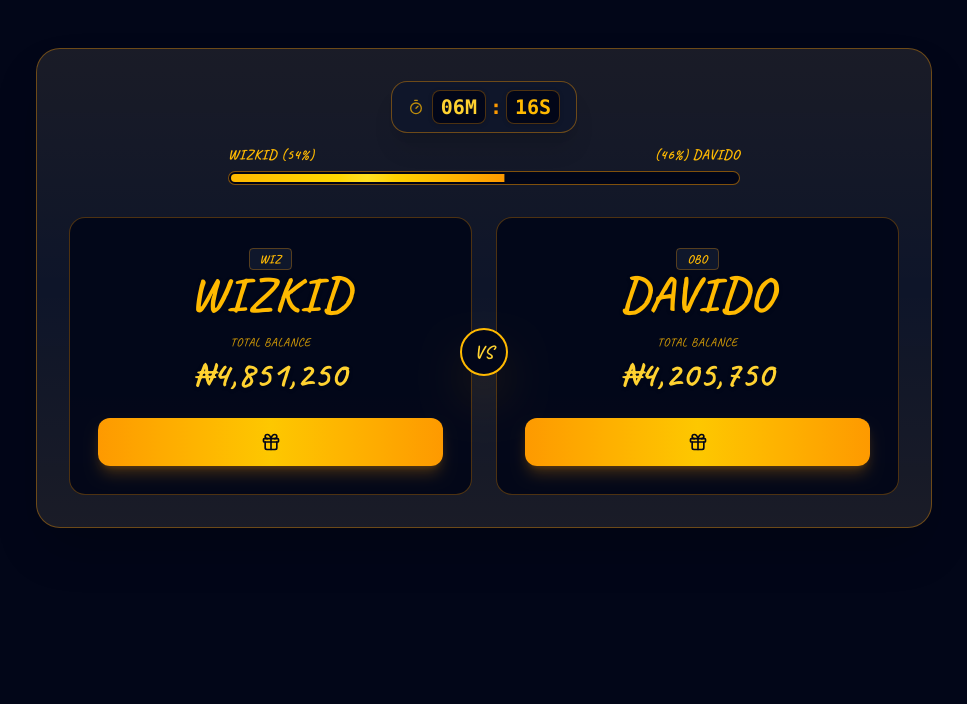
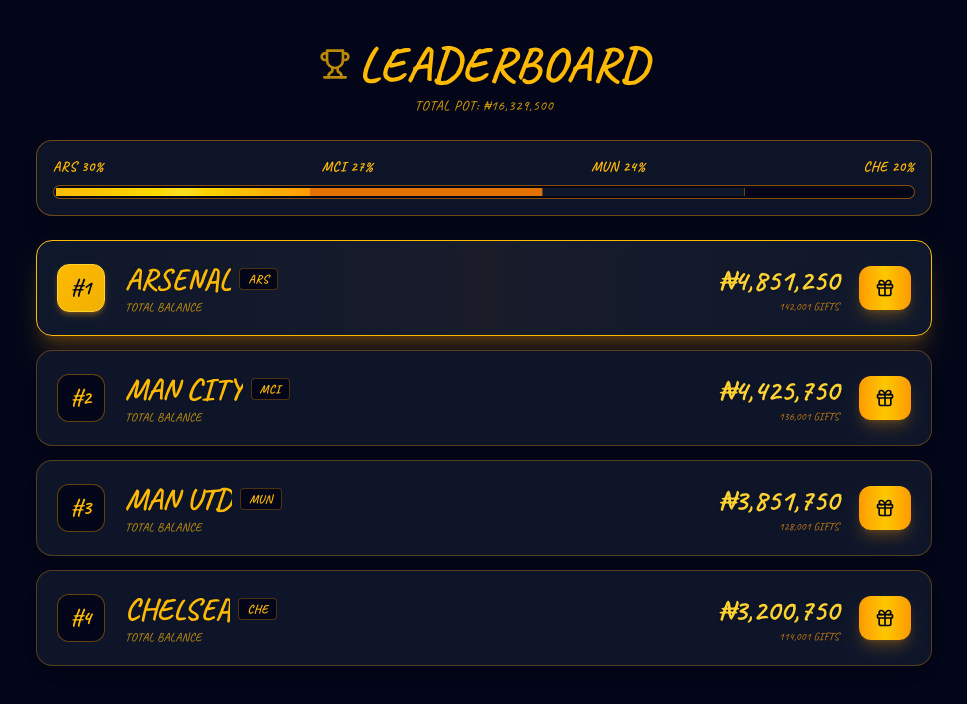
Before and after one commit to Coordinator-hq/001, a React (Vite) app: page / in a window 1280 px wide. Shown: the top 704 px of the page, without its empty margins (156-1123 px from the left). Built offline with nearby package versions, Linux system fonts and the light colour scheme.

Commit message:
feat: rebrand to football league theme
Update initial teams to football clubs, reset storage keys, and implement the LeaderboardView component to replace VersusView.

```diff
--- a/src/App.tsx
+++ b/src/App.tsx
@@ -4,7 +4,7 @@
  */
 
 import React, { useState, useEffect } from 'react';
-import { VersusView } from './components/VersusView';
+import { LeaderboardView } from './components/LeaderboardView';
 import { TeamScreen } from './components/TeamScreen';
 import {
   Team,
@@ -15,21 +15,21 @@
 } from './data/initialLeagueData';
 
 const STORAGE_KEYS = {
-  TEAMS: 'apex_teams_v6',
-  EVENTS: 'apex_events_v6'
+  TEAMS: 'fanbrawl_teams_v8',
+  EVENTS: 'fanbrawl_events_v8'
 };
 
 export default function App() {
   // Navigation State
   const [selectedTeamId, setSelectedTeamId] = useState<string | null>(null);
 
-  // Teams State
+  // Teams State (Arsenal, Man City, Man Utd, Chelsea)
   const [teams, setTeams] = useState<Team[]>(() => {
     const saved = localStorage.getItem(STORAGE_KEYS.TEAMS);
     if (saved) {
       try {
         const parsed = JSON.parse(saved);
-        if (Array.isArray(parsed) && parsed.length === 4 && parsed.some(t => t.id === 'wizkid')) {
+        if (Array.isArray(parsed) && parsed.length === 4 && parsed.some(t => t.id === 'arsenal')) {
           return parsed;
         }
       } catch (e) {
@@ -128,16 +128,14 @@
     setLiveEvents((prev) => [newEvt, ...prev.slice(0, 39)]);
   };
 
-  const sortedTeams = [...teams].sort((a, b) => b.totalBalance - a.totalBalance);
   const currentSelectedTeam = teams.find((t) => t.id === selectedTeamId);
-  const currentTeamRank = currentSelectedTeam ? sortedTeams.findIndex((t) => t.id === currentSelectedTeam.id) + 1 : 1;
 
   return (
     <div className="min-h-screen bg-slate-950 text-slate-100 font-sans selection:bg-amber-500 selection:text-slate-950 p-4 md:p-8">
       <main className="max-w-4xl mx-auto">
         {!selectedTeamId ? (
-          /* Head-to-Head Versus Main View with 10-Min auto-resetting timers */
-          <VersusView
+          /* Leaderboard of Four Teams: Arsenal, Man City, Man Utd, Chelsea */
+          <LeaderboardView
             teams={teams}
             onSelectTeam={(team) => {
               setSelectedTeamId(team.id);
--- /dev/null
+++ b/src/components/LeaderboardView.tsx
@@ -0,0 +1,140 @@
+import React from 'react';
+import { Gift, Trophy } from 'lucide-react';
+import { Team } from '../types/game';
+
+interface LeaderboardViewProps {
+  teams: Team[];
+  onSelectTeam: (team: Team) => void;
+}
+
+export const LeaderboardView: React.FC<LeaderboardViewProps> = ({
+  teams,
+  onSelectTeam
+}) => {
+  // Sort teams strictly by totalBalance descending
+  const sortedTeams = [...teams].sort((a, b) => b.totalBalance - a.totalBalance);
+  const totalLeaguePot = sortedTeams.reduce((sum, t) => sum + t.totalBalance, 0);
+
+  return (
+    <div className="max-w-4xl mx-auto pt-2 space-y-6 font-cursive text-amber-300 animate-fadeIn uppercase">
+      {/* Header */}
+      <div className="flex flex-col items-center justify-center text-center space-y-2">
+        <div className="flex items-center gap-2">
+          <Trophy className="w-8 h-8 text-amber-400 animate-pulse" />
+          <h1 className="text-4xl sm:text-5xl font-black text-amber-400 tracking-wide drop-shadow">
+            LEADERBOARD
+          </h1>
+        </div>
+        <div className="text-xs sm:text-sm text-amber-400/80 tracking-wider">
+          TOTAL POT: ₦{totalLeaguePot.toLocaleString()}
+        </div>
+      </div>
+
+      {/* Pot Distribution Momentum Bar */}
+      <div className="bg-slate-900/90 border border-amber-500/40 rounded-2xl p-4 shadow-xl space-y-2">
+        <div className="flex justify-between items-center text-xs sm:text-sm font-bold text-amber-400 tracking-wider">
+          {sortedTeams.map((team) => {
+            const pct = totalLeaguePot > 0 ? Math.round((team.totalBalance / totalLeaguePot) * 100) : 25;
+            return (
+              <span key={team.id}>
+                {team.tag} {pct}%
+              </span>
+            );
+          })}
+        </div>
+        <div className="w-full h-3.5 bg-slate-950 rounded-full overflow-hidden flex border border-amber-500/50 p-0.5 shadow-inner">
+          {sortedTeams.map((team, idx) => {
+            const pct = totalLeaguePot > 0 ? (team.totalBalance / totalLeaguePot) * 100 : 25;
+            const gradients = [
+              'bg-gradient-to-r from-amber-400 via-yellow-300 to-amber-500',
+              'bg-amber-600',
+              'bg-slate-900 border-l border-amber-500/30',
+              'bg-slate-950 border-l border-amber-500/40'
+            ];
+            return (
+              <div
+                key={team.id}
+                className={`h-full ${gradients[idx % gradients.length]} transition-all duration-700`}
+                style={{ width: `${pct}%` }}
+              />
+            );
+          })}
+        </div>
+      </div>
+
+      {/* Leaderboard Cards List */}
+      <div className="space-y-3.5">
+        {sortedTeams.map((team, index) => {
+          const rank = index + 1;
+          const isTop = rank === 1;
+
+          return (
+            <div
+              key={team.id}
+              onClick={() => onSelectTeam(team)}
+              className={`bg-slate-900/95 border ${
+                isTop
+                  ? 'border-amber-400 shadow-xl shadow-amber-500/20 bg-gradient-to-r from-slate-900/95 via-amber-500/5 to-slate-900/95'
+                  : 'border-amber-500/30 hover:border-amber-400/80 shadow-lg'
+              } rounded-2xl p-4 sm:p-5 flex items-center justify-between gap-3 sm:gap-4 transition-all duration-200 hover:scale-[1.01] cursor-pointer group relative overflow-hidden`}
+            >
+              {/* Left: Rank & Team Details */}
+              <div className="flex items-center gap-3 sm:gap-5 min-w-0">
+                {/* Rank Badge */}
+                <div
+                  className={`w-10 h-10 sm:w-12 sm:h-12 rounded-xl flex items-center justify-center font-black text-lg sm:text-xl shrink-0 border ${
+                    isTop
+                      ? 'bg-gradient-to-br from-amber-400 to-yellow-500 text-slate-950 border-amber-300 shadow-md shadow-amber-500/30'
+                      : 'bg-slate-950 text-amber-400 border-amber-500/40'
+                  }`}
+                >
+                  #{rank}
+                </div>
+
+                {/* Team Info */}
+                <div className="min-w-0">
+                  <div className="flex items-center gap-2 flex-wrap">
+                    <h2 className="text-2xl sm:text-3xl font-black text-amber-400 group-hover:text-yellow-300 transition-colors drop-shadow truncate">
+                      {team.name}
+                    </h2>
+                    <span className="text-[11px] sm:text-xs font-bold uppercase tracking-wider bg-slate-950 px-2 py-0.5 rounded border border-amber-500/30 text-amber-400">
+                      {team.tag}
+                    </span>
+                  </div>
+                  <div className="text-xs text-amber-400/70 tracking-wide mt-0.5">
+                    TOTAL BALANCE
+                  </div>
+                </div>
+              </div>
+
+              {/* Right: Balance & Gift Button */}
+              <div className="flex items-center gap-3 sm:gap-5 shrink-0">
+                {/* Total Balance */}
+                <div className="text-right">
+                  <div className="text-xl sm:text-3xl font-black text-amber-300 drop-shadow tabular-nums">
+                    ₦{team.totalBalance.toLocaleString()}
+                  </div>
+                  <div className="text-[11px] text-amber-500/70 hidden sm:block">
+                    {team.fanCount.toLocaleString()} GIFTS
+                  </div>
+                </div>
+
+                {/* Gift Button (Gift Icon Only as previously requested) */}
+                <button
+                  onClick={(e) => {
+                    e.stopPropagation();
+                    onSelectTeam(team);
+                  }}
+                  aria-label={`Gift ${team.name}`}
+                  className="py-3 px-3.5 sm:px-4 bg-gradient-to-r from-amber-500 via-yellow-400 to-amber-500 text-slate-950 hover:brightness-110 active:scale-95 font-bold rounded-xl flex items-center justify-center shadow-lg shadow-amber-500/25 transition-all cursor-pointer shrink-0"
+                >
+                  <Gift className="w-5 h-5 text-slate-950" />
+                </button>
+              </div>
+            </div>
+          );
+        })}
+      </div>
+    </div>
+  );
+};
--- a/src/data/initialLeagueData.ts
+++ b/src/data/initialLeagueData.ts
@@ -6,68 +6,68 @@
 
 export const INITIAL_TEAMS: Team[] = [
   {
-    id: 'wizkid',
-    name: 'Wizkid',
-    tag: 'WIZ',
-    primaryColor: '#F59E0B',
+    id: 'arsenal',
+    name: 'Arsenal',
+    tag: 'ARS',
+    primaryColor: '#EF4444',
     accentColor: '#FDE047',
-    bgGradient: 'from-amber-500/20 via-yellow-500/10 to-transparent',
+    bgGradient: 'from-red-600/20 via-amber-500/10 to-transparent',
     totalBalance: 4850000,
     previousRank: 1,
     currentRank: 1,
     fanCount: 142000,
     boostMultiplier: 1.5,
     passiveIncomePerSec: 150,
-    championshipWins: 5,
+    championshipWins: 13,
     isUserFavored: true,
     players: []
   },
   {
-    id: 'davido',
-    name: 'Davido',
-    tag: 'OBO',
-    primaryColor: '#EAB308',
-    accentColor: '#FEF08A',
-    bgGradient: 'from-yellow-500/20 via-amber-500/10 to-transparent',
-    totalBalance: 4200000,
+    id: 'mancity',
+    name: 'Man City',
+    tag: 'MCI',
+    primaryColor: '#06B6D4',
+    accentColor: '#67E8F9',
+    bgGradient: 'from-sky-500/20 via-cyan-500/10 to-transparent',
+    totalBalance: 4420000,
     previousRank: 2,
     currentRank: 2,
-    fanCount: 135000,
+    fanCount: 136000,
     boostMultiplier: 1.45,
     passiveIncomePerSec: 140,
-    championshipWins: 4,
+    championshipWins: 10,
     players: []
   },
   {
-    id: 'peller',
-    name: 'Peller',
-    tag: 'PEL',
-    primaryColor: '#F59E0B',
-    accentColor: '#FCD34D',
-    bgGradient: 'from-amber-600/20 via-yellow-500/10 to-transparent',
-    totalBalance: 2750000,
+    id: 'manutd',
+    name: 'Man Utd',
+    tag: 'MUN',
+    primaryColor: '#DC2626',
+    accentColor: '#FCA5A5',
+    bgGradient: 'from-red-700/20 via-amber-500/10 to-transparent',
+    totalBalance: 3850000,
     previousRank: 3,
     currentRank: 3,
-    fanCount: 88000,
-    boostMultiplier: 1.3,
-    passiveIncomePerSec: 95,
-    championshipWins: 2,
+    fanCount: 128000,
+    boostMultiplier: 1.35,
+    passiveIncomePerSec: 120,
+    championshipWins: 20,
     players: []
   },
   {
-    id: 'carterefe',
-    name: 'Carterefe',
-    tag: 'CAR',
-    primaryColor: '#D97706',
-    accentColor: '#FBBF24',
-    bgGradient: 'from-orange-500/20 via-amber-500/10 to-transparent',
-    totalBalance: 2150000,
+    id: 'chelsea',
+    name: 'Chelsea',
+    tag: 'CHE',
+    primaryColor: '#2563EB',
+    accentColor: '#93C5FD',
+    bgGradient: 'from-blue-600/20 via-cyan-500/10 to-transparent',
+    totalBalance: 3200000,
     previousRank: 4,
     currentRank: 4,
-    fanCount: 76000,
+    fanCount: 114000,
     boostMultiplier: 1.25,
-    passiveIncomePerSec: 80,
-    championshipWins: 2,
+    passiveIncomePerSec: 100,
+    championshipWins: 6,
     players: []
   }
 ];
```
